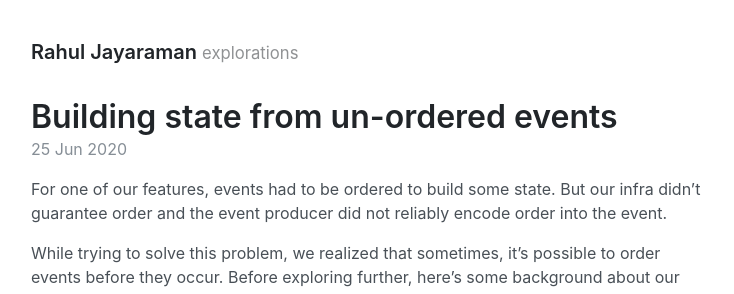
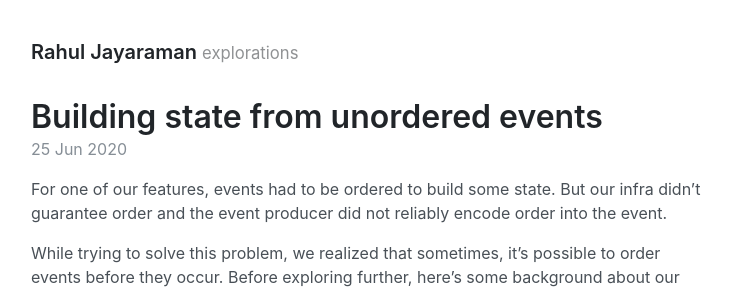
Before and after one commit to rahuljayaraman/rahuljayaraman.github.io, a Jekyll site: the page built from _posts/2020-06-25-ordering-events.markdown, in a window 1280 px wide and 900 px high. Shown: the top 294 px of the window, without its empty margins (121-855 px from the left). Built offline with Jekyll 4.4.1, drawn with Linux system fonts in a browser that asks for light colours.

Commit message:
Changes to earlier posts

```diff
--- a/_posts/2020-06-25-ordering-events.markdown
+++ b/_posts/2020-06-25-ordering-events.markdown
@@ -1,6 +1,6 @@
 ---
 layout: post
-title:  "Building state from un-ordered events"
+title:  "Building state from unordered events"
 date:   2020-06-25 15:41:54 +0530
 excerpt:  "Ordering events when source doesn't encode order"
 ---
```
